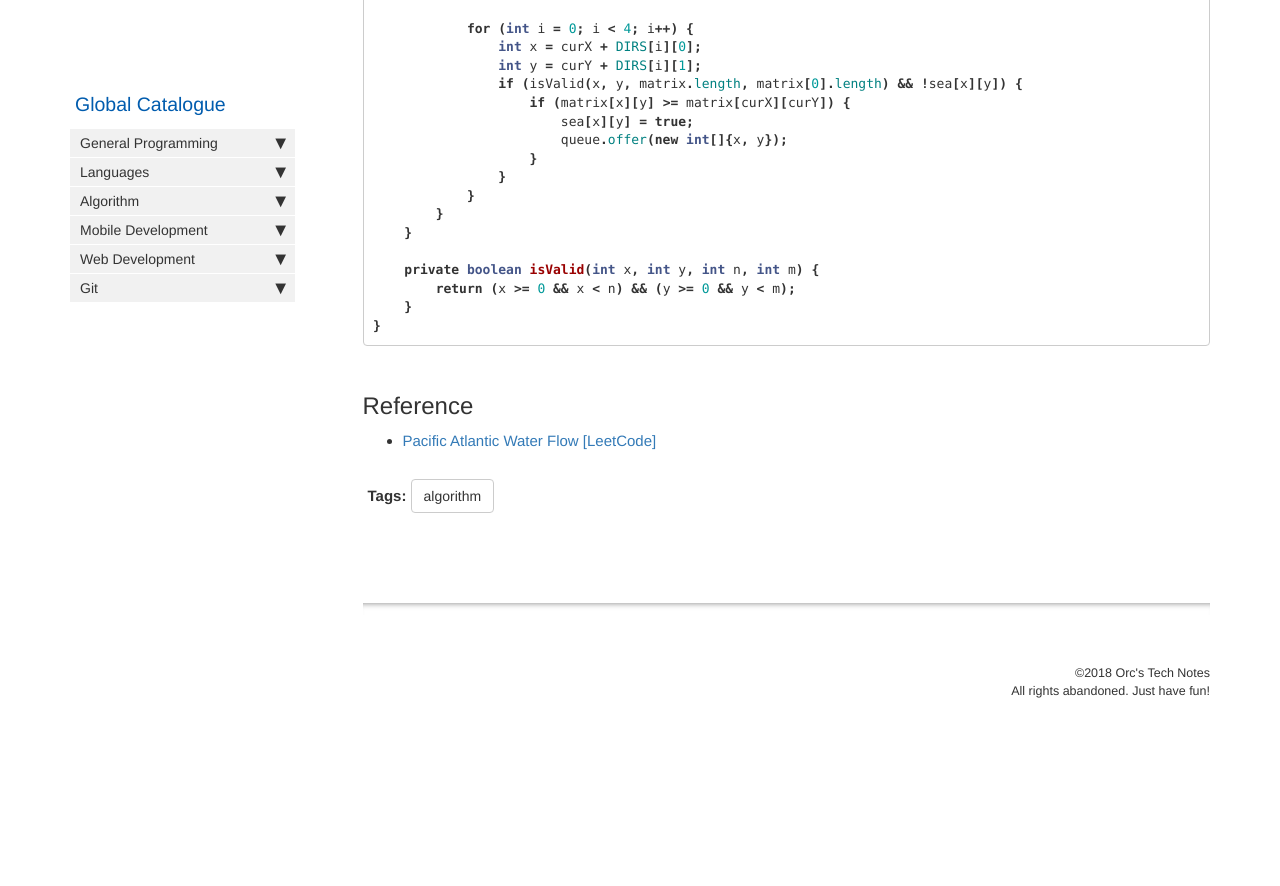
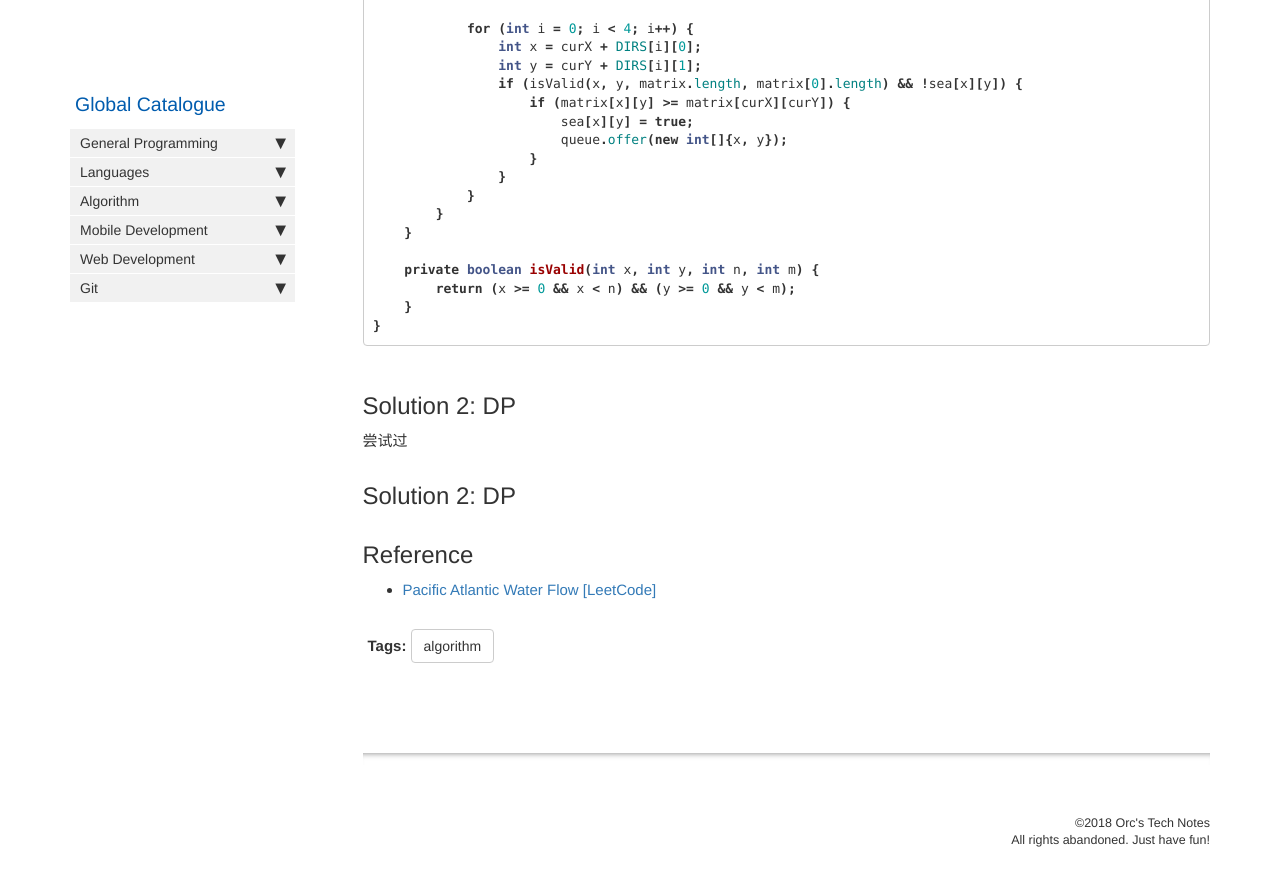
Before and after one commit to HungryOrc/hungryorc.github.io, a Jekyll site: the page built from pages/algorithm/algorithm_connect_to_pacific_and_atlantic.md, in a window 1280 px wide and 900 px high, scrolled down 2303 px. Shown: the top 886 px of the window. Built offline with Jekyll 4.4.1, drawn with Linux system fonts in a browser that asks for light colours; nearby versions of some CDN libraries; comment, search, counter and statistics services are not loaded; before the commit the page ends 3054 px from its top, so only the background shows below that.

Commit message:
Update algorithm_connect_to_pacific_and_atlantic.md

````diff
--- a/pages/algorithm/algorithm_connect_to_pacific_and_atlantic.md
+++ b/pages/algorithm/algorithm_connect_to_pacific_and_atlantic.md
@@ -128,6 +128,10 @@ class Solution {
 }
 ```
 
+## Solution 2: DP
+尝试过
+## Solution 2: DP
+
 ## Reference
 * [Pacific Atlantic Water Flow [LeetCode]](https://leetcode.com/problems/pacific-atlantic-water-flow/description/)
 
````
